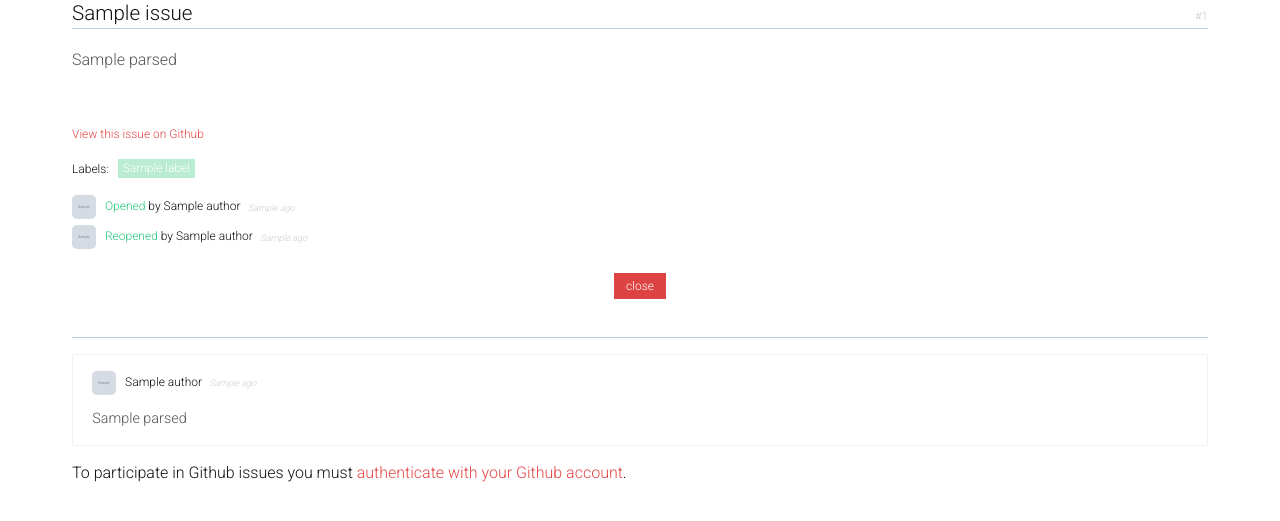
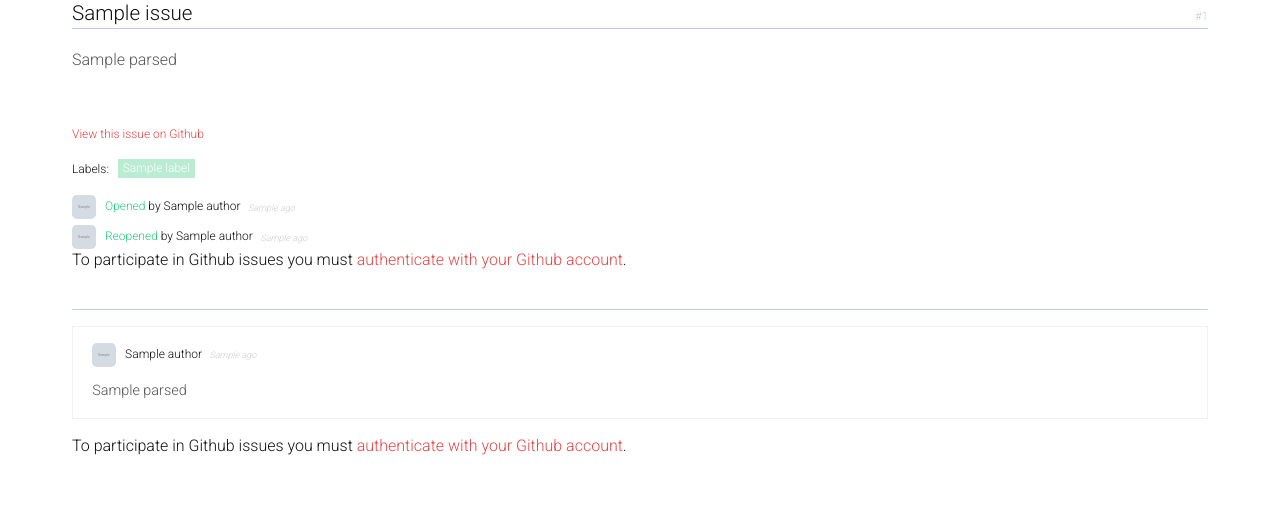
Before and after one commit to publicscience/hive, a Flask app: template app/templates/issue/detail.html in a window 1280 px wide. Shown: the part 83-604 px from the top of the page. Run offline with Flask 2, Linux system fonts and the light colour scheme; the template is opened without the code that fills it: most values are stand-ins (such as "Sample title", 1, 10 or a date in 2020); grey boxes marked "Sample" are stand-in pictures; parts of the project's set-up code (start-up, migrations or seed data) failed here and were passed over.

Commit message:
added a bit more github auth checking

```diff
--- a/app/templates/issue/detail.html
+++ b/app/templates/issue/detail.html
@@ -52,10 +52,14 @@
                 {% endif %}
             {% endif %}
         </ul>
-        {% if issue.open %}
-            <button data-id="{{ issue.id }}" data-action="close" class="close">close</button>
+        {% if not issue.github_id or current_user.github_id %}
+            {% if issue.open %}
+                <button data-id="{{ issue.id }}" data-action="close" class="close">close</button>
+            {% else %}
+                <button data-id="{{ issue.id }}" data-action="open" class="open">reopen</button>
+            {% endif %}
         {% else %}
-            <button data-id="{{ issue.id }}" data-action="open" class="open">reopen</button>
+            To participate in Github issues you must <a href="{{ url_for('github_login') }}">authenticate with your Github account</a>.
         {% endif %}
     </section>
 
```
